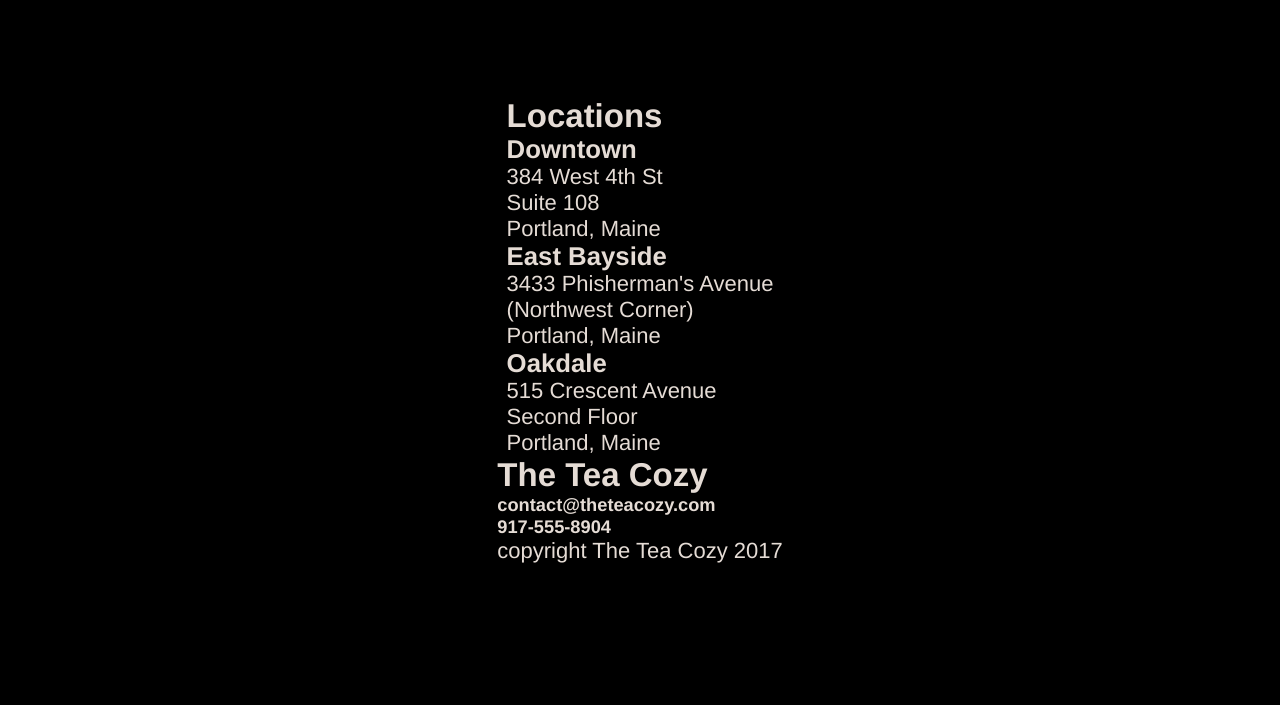
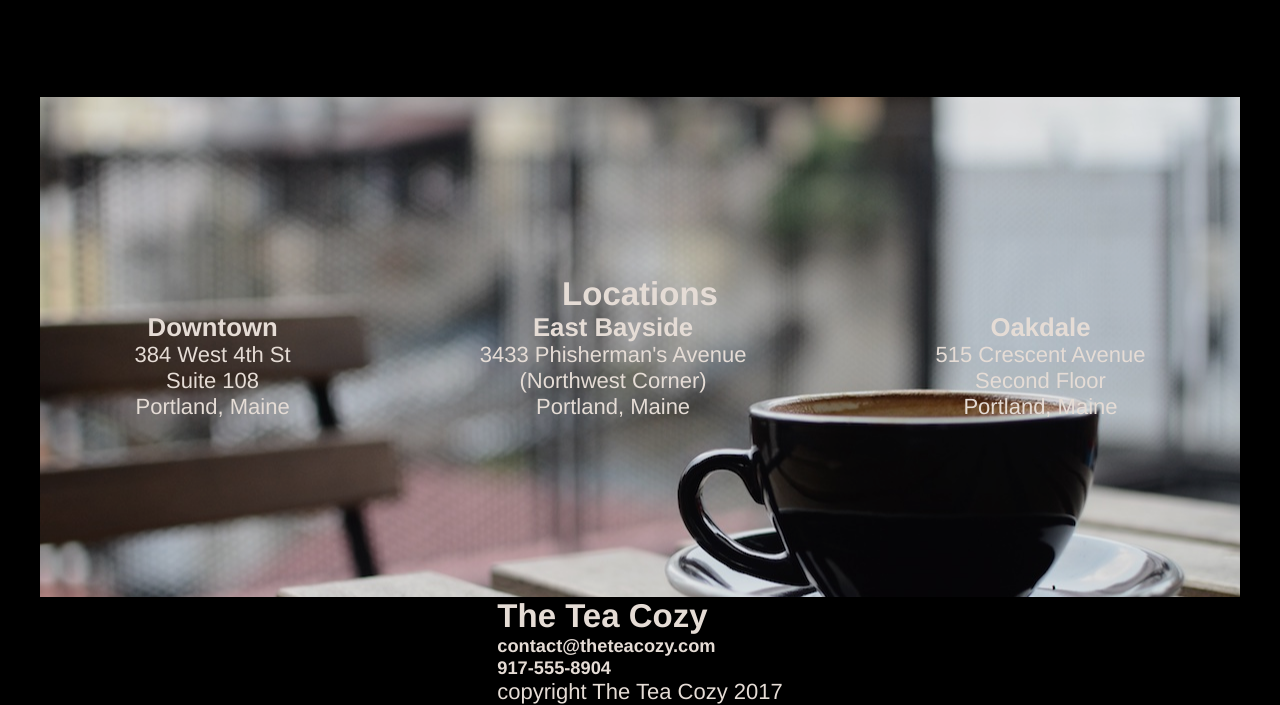
Before and after one commit to Boricaweb/TEA-CAFE-WEB, a plain HTML site: page index.html in a window 1280 px wide. Shown: the part 1500-2205 px from the top of the page. Before the commit the page ends 2064 px from the top, so only its background shows below. Drawn offline with Linux system fonts and the light colour scheme.

Commit message:
14th commit settiing main location part

```diff
--- a/styles.css
+++ b/styles.css
@@ -84,7 +84,6 @@ main .mission {
 /*mission background setting*/
 main .mission img {
     position: absolute;
-    opacity: 0.7;
     width: 100%;
     height: 100%;
     object-fit: cover;
@@ -134,3 +133,23 @@ main .tea-of-month figcaption {
     font-weight: bold;
     margin: 10px 0;
 }
+/*location part*/
+main .locations {
+    width: 1200px;
+    height: 500px;
+    background-image: url("resources/img-teacup.jpg");
+    background-size: cover;
+    background-position: center;
+    display: flex;
+    flex-direction: column;
+    align-items: center;
+    justify-content: center;
+    text-align: center;
+    position: relative;
+}
+main .location-map {
+    width: 100%;
+    display: flex;
+    flex-direction: row;
+    justify-content: space-around;
+}
```
